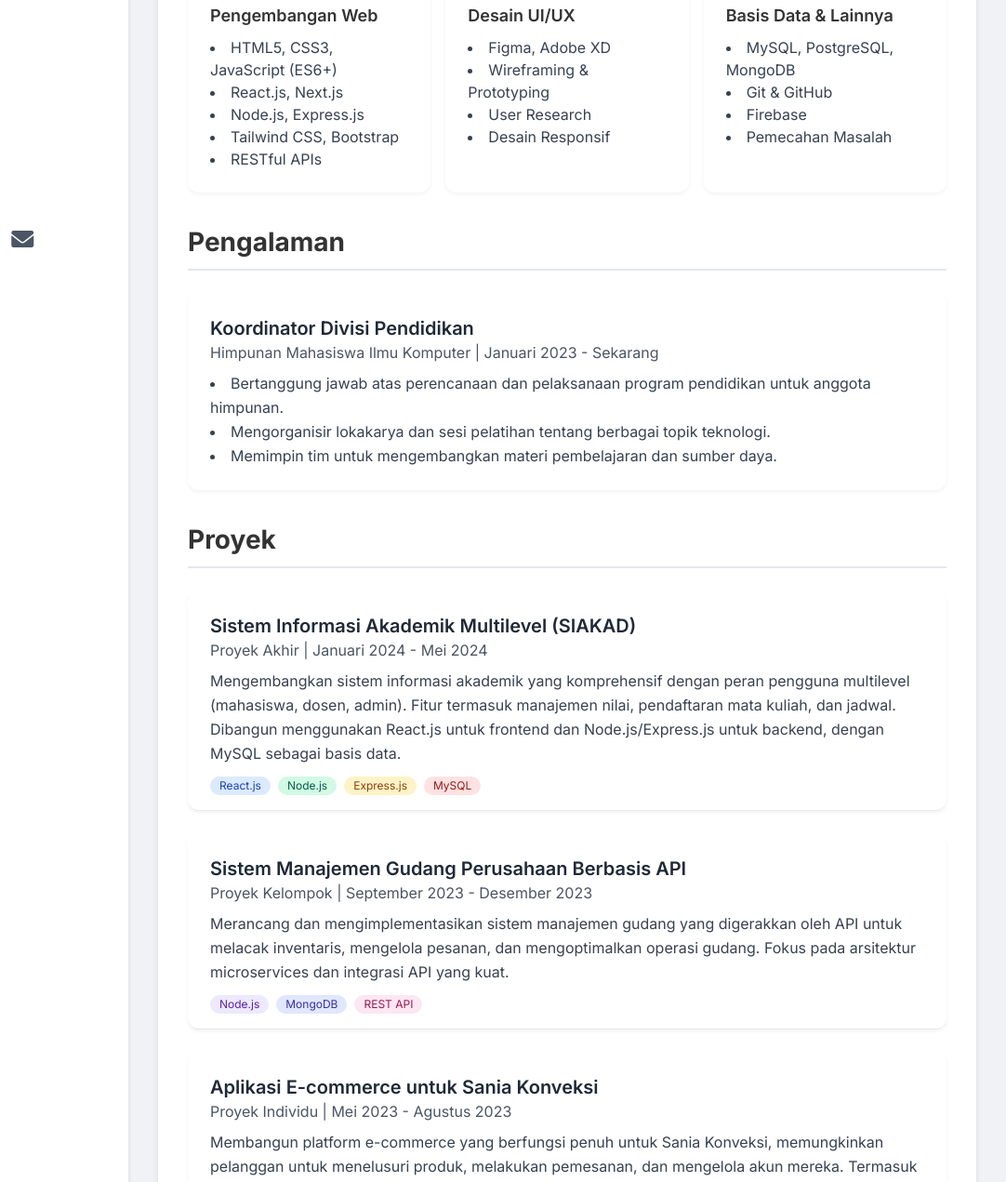
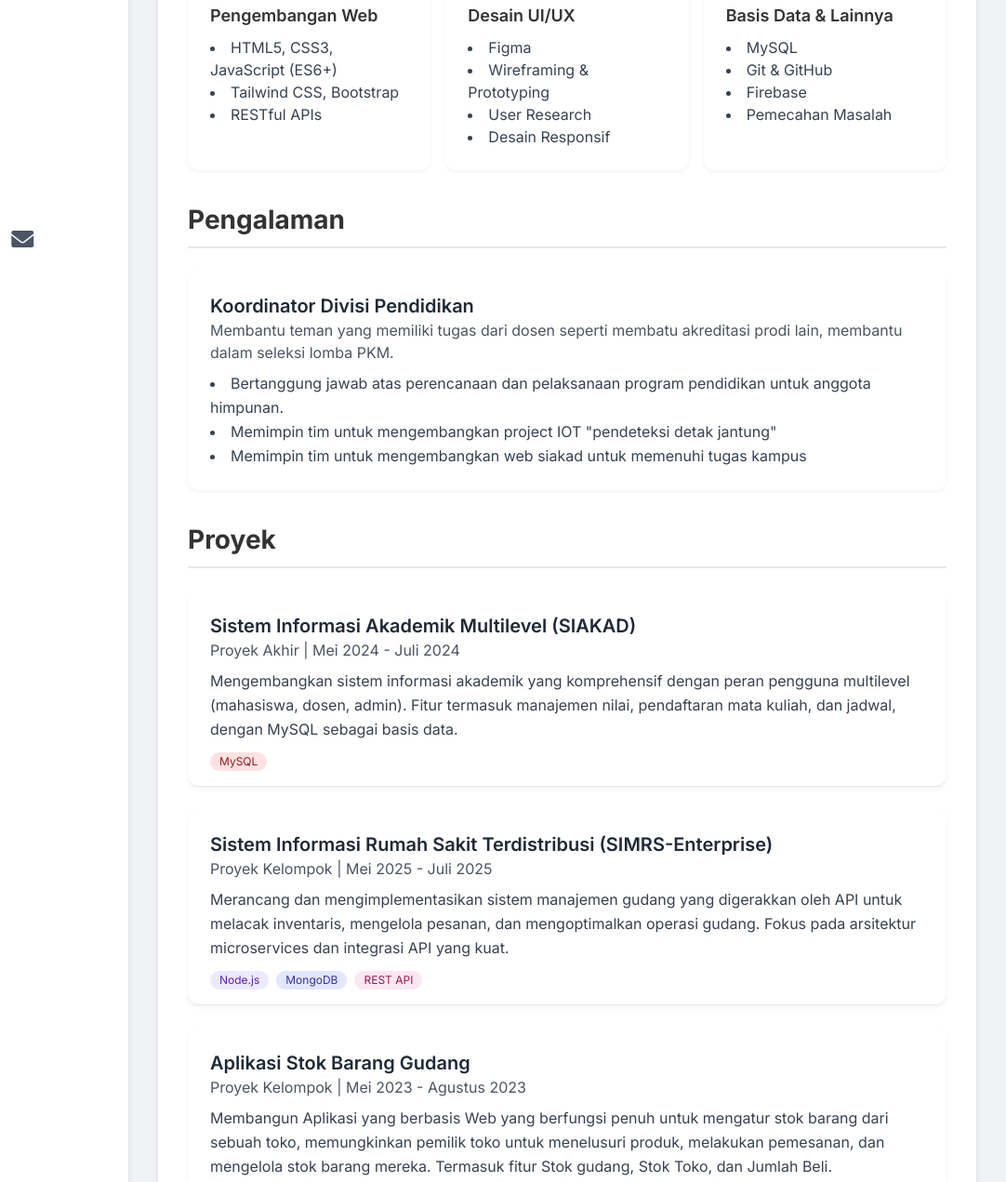
Before and after one commit to Zindss/Data-diri, a plain HTML site: page index.html in a window 1280 px wide. Shown: the part 467-1738 px from the top of the page at 93% size, 198-1280 px from the left. Drawn offline with nearby package versions, Linux system fonts and the light colour scheme.

Commit message:
Update index.html

```diff
--- a/index.html
+++ b/index.html
@@ -89,7 +89,7 @@
     <aside class="sidebar w-full lg:w-1/4 flex flex-col items-center p-6 lg:p-8">
         <div class="flex flex-col items-center mb-6">
             <img src="https://placehold.co/128x128/4f46e5/ffffff?text=DE" alt="Gambar Profil Devin" class="profile-img mb-4">
-            <h1 class="text-2xl font-bold text-gray-800">Rheimanda Devin Emmanuel</h1>
+            <h1 class="text-2xl font-bold text-gray-800">Dwi Kurniawan Aprilianto</h1>
             <p class="text-gray-600 text-center">Mahasiswa Ilmu Komputer | Pengembang Web & Desainer UI/UX</p>
         </div>
 
@@ -117,7 +117,7 @@
         <section id="about" class="mb-8">
             <h2 class="section-title">Tentang Saya</h2>
             <p class="text-gray-700 leading-relaxed mb-4">
-                Saya Rheimanda Devin Emmanuel, seorang mahasiswa Ilmu Komputer semester VI dengan IPK $3.85/4.00$. Saya memiliki hasrat yang kuat untuk membangun sistem kompleks mulai dari konsep hingga implementasi. Saya mahir dalam berbagai teknologi, termasuk HTML5, CSS3, JavaScript, React.js, Node.js, dan alat desain UI/UX.
+                Saya Dwi Kurniawan Aprilianto, seorang mahasiswa Ilmu Komputer semester VI dengan IPK $3.85/4.00$. Saya memiliki keinginan yang kuat untuk membangun sistem kompleks mulai dari konsep hingga implementasi. Saya sedikit mahir dalam berbagai teknologi, termasuk HTML5, CSS3, JavaScript, dan alat desain UI/UX.
             </p>
             <p class="text-gray-700 leading-relaxed">
                 Saya selalu mencari peluang magang untuk lebih mengembangkan keahlian saya dan berkontribusi pada inovasi teknologi. Saya percaya pada pembelajaran berkelanjutan dan selalu siap menghadapi tantangan baru.
@@ -132,8 +132,6 @@
                     <h3 class="text-lg font-semibold mb-2">Pengembangan Web</h3>
                     <ul class="list-disc list-inside text-gray-700">
                         <li>HTML5, CSS3, JavaScript (ES6+)</li>
-                        <li>React.js, Next.js</li>
-                        <li>Node.js, Express.js</li>
                         <li>Tailwind CSS, Bootstrap</li>
                         <li>RESTful APIs</li>
                     </ul>
@@ -141,7 +139,7 @@
                 <div class="card">
                     <h3 class="text-lg font-semibold mb-2">Desain UI/UX</h3>
                     <ul class="list-disc list-inside text-gray-700">
-                        <li>Figma, Adobe XD</li>
+                        <li>Figma</li>
                         <li>Wireframing & Prototyping</li>
                         <li>User Research</li>
                         <li>Desain Responsif</li>
@@ -150,7 +148,7 @@
                 <div class="card">
                     <h3 class="text-lg font-semibold mb-2">Basis Data & Lainnya</h3>
                     <ul class="list-disc list-inside text-gray-700">
-                        <li>MySQL, PostgreSQL, MongoDB</li>
+                        <li>MySQL</li>
                         <li>Git & GitHub</li>
                         <li>Firebase</li>
                         <li>Pemecahan Masalah</li>
@@ -164,11 +162,11 @@
             <h2 class="section-title">Pengalaman</h2>
             <div class="card">
                 <h3 class="text-xl font-semibold text-gray-800">Koordinator Divisi Pendidikan</h3>
-                <p class="text-gray-600 mb-2">Himpunan Mahasiswa Ilmu Komputer | Januari 2023 - Sekarang</p>
+                <p class="text-gray-600 mb-2">Membantu teman yang memiliki tugas dari dosen seperti membatu akreditasi prodi lain, membantu dalam seleksi lomba PKM.</p>
                 <ul class="list-disc list-inside text-gray-700 leading-relaxed">
                     <li>Bertanggung jawab atas perencanaan dan pelaksanaan program pendidikan untuk anggota himpunan.</li>
-                    <li>Mengorganisir lokakarya dan sesi pelatihan tentang berbagai topik teknologi.</li>
-                    <li>Memimpin tim untuk mengembangkan materi pembelajaran dan sumber daya.</li>
+                    <li>Memimpin tim untuk mengembangkan project IOT "pendeteksi detak jantung"</li>
+                    <li>Memimpin tim untuk mengembangkan web siakad untuk memenuhi tugas kampus</li>
                 </ul>
             </div>
         </section>
@@ -179,21 +177,18 @@
             <div class="space-y-6">
                 <div class="card project-item">
                     <h3 class="text-xl font-semibold text-gray-800">Sistem Informasi Akademik Multilevel (SIAKAD)</h3>
-                    <p class="text-gray-600 mb-2">Proyek Akhir | Januari 2024 - Mei 2024</p>
+                    <p class="text-gray-600 mb-2">Proyek Akhir | Mei 2024 - Juli 2024</p>
                     <p class="text-gray-700 leading-relaxed">
-                        Mengembangkan sistem informasi akademik yang komprehensif dengan peran pengguna multilevel (mahasiswa, dosen, admin). Fitur termasuk manajemen nilai, pendaftaran mata kuliah, dan jadwal. Dibangun menggunakan React.js untuk frontend dan Node.js/Express.js untuk backend, dengan MySQL sebagai basis data.
+                        Mengembangkan sistem informasi akademik yang komprehensif dengan peran pengguna multilevel (mahasiswa, dosen, admin). Fitur termasuk manajemen nilai, pendaftaran mata kuliah, dan jadwal, dengan MySQL sebagai basis data.
                     </p>
                     <div class="mt-3 flex flex-wrap gap-2">
-                        <span class="bg-blue-100 text-blue-800 text-xs font-medium px-2.5 py-0.5 rounded-full">React.js</span>
-                        <span class="bg-green-100 text-green-800 text-xs font-medium px-2.5 py-0.5 rounded-full">Node.js</span>
-                        <span class="bg-yellow-100 text-yellow-800 text-xs font-medium px-2.5 py-0.5 rounded-full">Express.js</span>
                         <span class="bg-red-100 text-red-800 text-xs font-medium px-2.5 py-0.5 rounded-full">MySQL</span>
                     </div>
                 </div>
 
                 <div class="card project-item">
-                    <h3 class="text-xl font-semibold text-gray-800">Sistem Manajemen Gudang Perusahaan Berbasis API</h3>
-                    <p class="text-gray-600 mb-2">Proyek Kelompok | September 2023 - Desember 2023</p>
+                    <h3 class="text-xl font-semibold text-gray-800">Sistem Informasi Rumah Sakit Terdistribusi (SIMRS-Enterprise)</h3>
+                    <p class="text-gray-600 mb-2">Proyek Kelompok | Mei 2025 - Juli 2025</p>
                     <p class="text-gray-700 leading-relaxed">
                         Merancang dan mengimplementasikan sistem manajemen gudang yang digerakkan oleh API untuk melacak inventaris, mengelola pesanan, dan mengoptimalkan operasi gudang. Fokus pada arsitektur microservices dan integrasi API yang kuat.
                     </p>
@@ -205,10 +200,10 @@
                 </div>
 
                 <div class="card project-item">
-                    <h3 class="text-xl font-semibold text-gray-800">Aplikasi E-commerce untuk Sania Konveksi</h3>
-                    <p class="text-gray-600 mb-2">Proyek Individu | Mei 2023 - Agustus 2023</p>
+                    <h3 class="text-xl font-semibold text-gray-800">Aplikasi Stok Barang Gudang</h3>
+                    <p class="text-gray-600 mb-2">Proyek Kelompok | Mei 2023 - Agustus 2023</p>
                     <p class="text-gray-700 leading-relaxed">
-                        Membangun platform e-commerce yang berfungsi penuh untuk Sania Konveksi, memungkinkan pelanggan untuk menelusuri produk, melakukan pemesanan, dan mengelola akun mereka. Termasuk fitur keranjang belanja, checkout, dan manajemen produk.
+                        Membangun Aplikasi yang berbasis Web yang berfungsi penuh untuk mengatur stok barang dari sebuah toko, memungkinkan pemilik toko untuk menelusuri produk, melakukan pemesanan, dan mengelola stok barang mereka. Termasuk fitur Stok gudang, Stok Toko, dan Jumlah Beli.
                     </p>
                     <div class="mt-3 flex flex-wrap gap-2">
                         <span class="bg-orange-100 text-orange-800 text-xs font-medium px-2.5 py-0.5 rounded-full">HTML</span>
@@ -236,8 +231,8 @@
         <section id="contact" class="mb-8">
             <h2 class="section-title">Kontak</h2>
             <div class="card">
-                <p class="text-gray-700 mb-2"><i class="fas fa-envelope mr-2 text-gray-500"></i> Email: <a href="mailto:devin.emmanuel@example.com" class="text-blue-600 hover:underline">devin.emmanuel@example.com</a></p>
-                <p class="text-gray-700 mb-2"><i class="fas fa-phone mr-2 text-gray-500"></i> Telepon: +62 812-3456-7890</p>
+                <p class="text-gray-700 mb-2"><i class="fas fa-envelope mr-2 text-gray-500"></i> Email: <a href="mailto:rionugoro1234@gmail.com" class="text-blue-600 hover:underline">devin.emmanuel@example.com</a></p>
+                <p class="text-gray-700 mb-2"><i class="fas fa-phone mr-2 text-gray-500"></i> Telepon: +62 821-4263-5886</p>
                 <p class="text-gray-700"><i class="fas fa-map-marker-alt mr-2 text-gray-500"></i> Lokasi: Purwodadi, Jawa Tengah, Indonesia</p>
             </div>
         </section>
```
